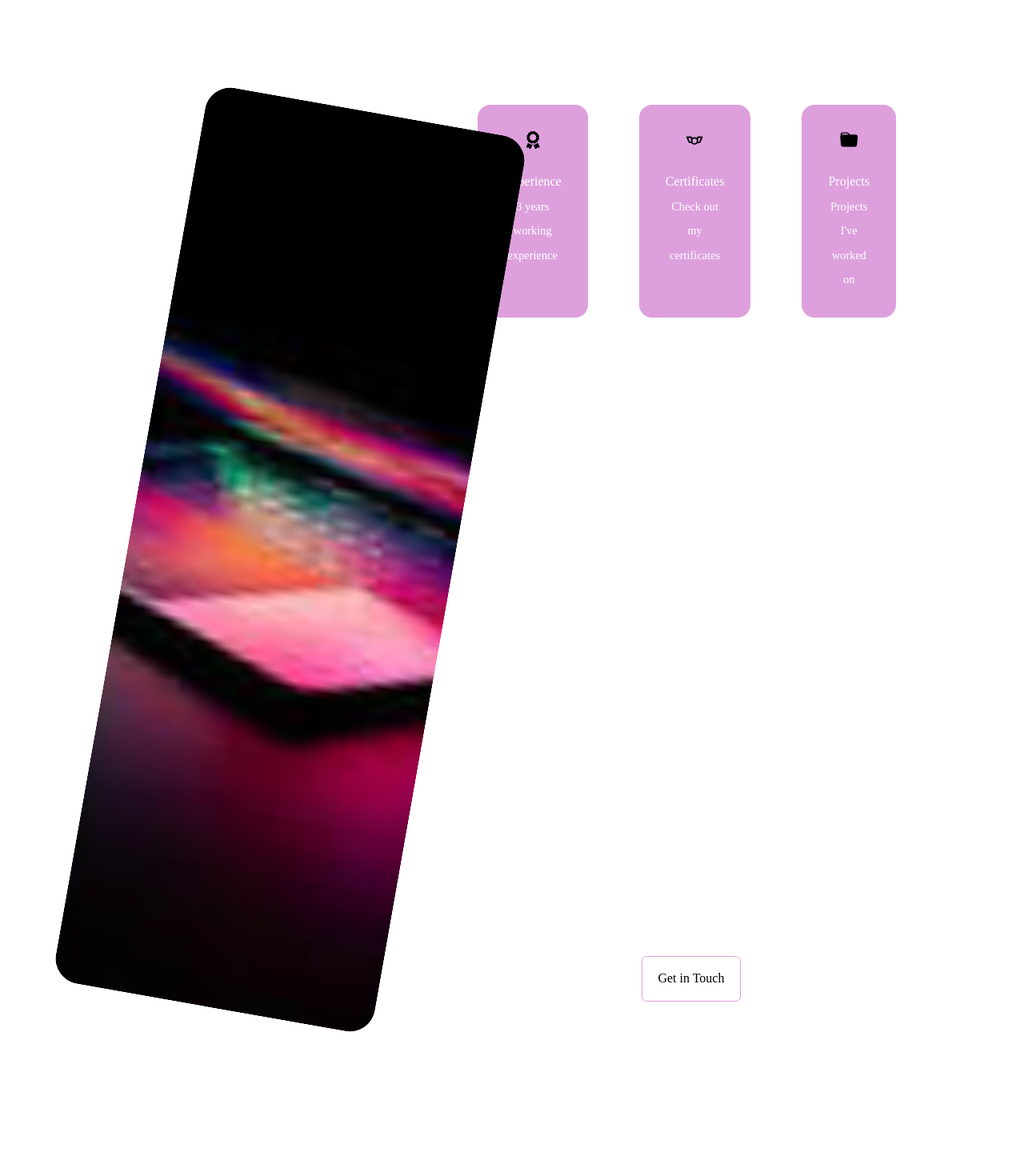
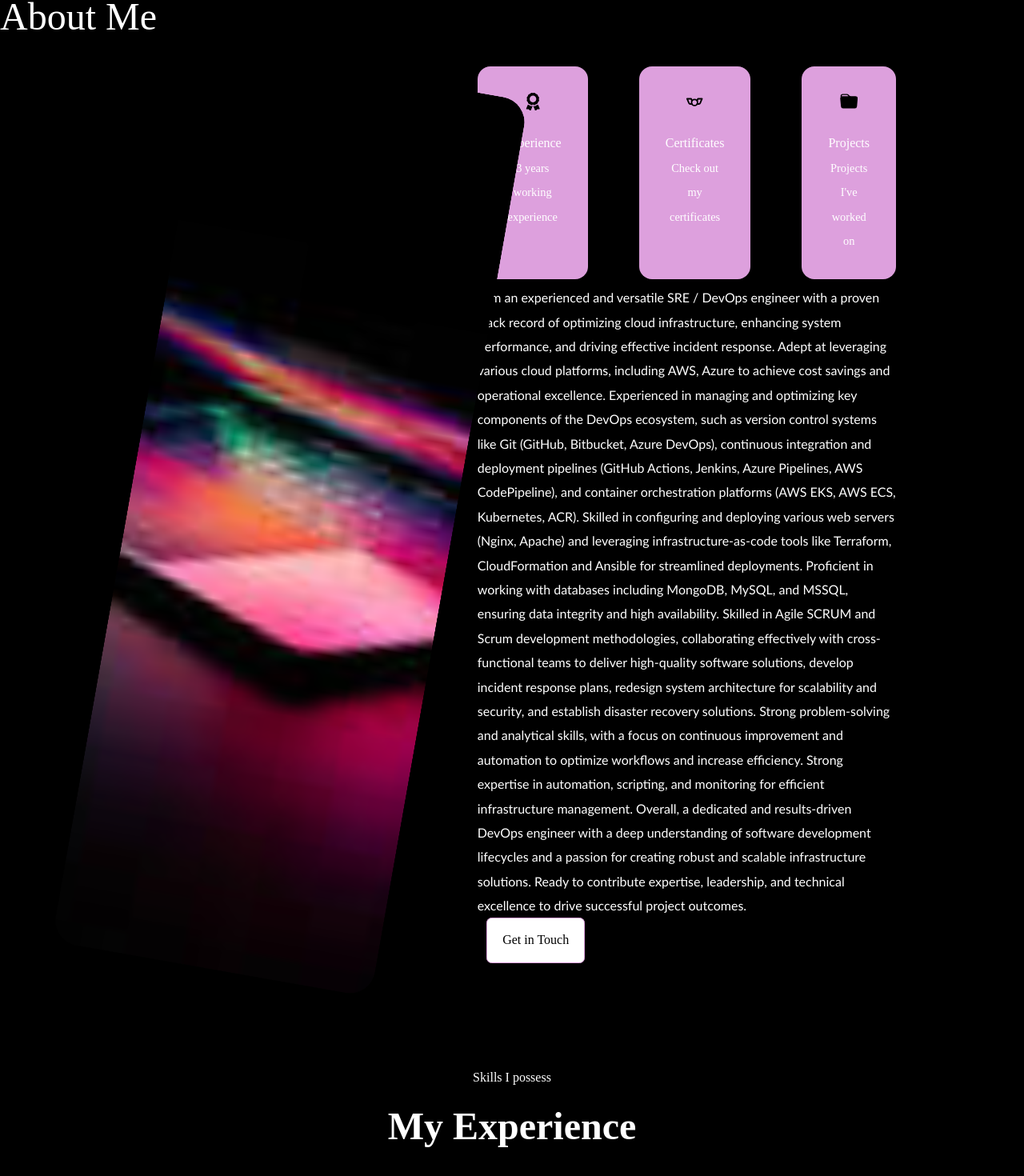
Before and after one commit to lizabethwordp/reactportfolio, a React (Create React App) app: page / in a window 1280 px wide. Shown: the part 935-2405 px from the top of the page at 80% size. Built offline with nearby package versions, Linux system fonts and the light colour scheme; a web font is replaced by a local one.

Commit message:
Update index.css

```diff
--- a/src/index.css
+++ b/src/index.css
@@ -1,6 +1,6 @@
 @import url('https://fonts.googleapis.com/css2?family=Edu+NSW+ACT+Foundation&display=swap');
 
-*{
+* {
     margin: 0;
     padding: 0;
     border: 0;
@@ -8,90 +8,87 @@
     box-sizing: border-box;
     list-style: none;
     text-decoration: none;
-    /* background-color: navy; */
+}
 
+:root {
+    --color-primary: plum;
+    --color-white: white;
+    --transition: all 400ms ease;
+    --container-width-lg: 75%;
+    --container-width-md: 86%;
+    --container-width-sm: 90%;
 }
-:root{
-    /* --color-bg: antiquewhite; */
-    --color-bg-variant: var(--color-white);
-    --color-primary: plum;
-    /* rgb(86, 86, 245) */
-    --color-primary-variant: var(--color-white);
-    --color-white: white;
-    --color-light: rgba(255, 255, 255, 0.6);
-    text-align: center;
-    --transition: all 400ms ease;
 
-    --container-width-lg:75%;
-    --container-width-md:86%;
-    --container-width-sm: 90%;
-
-
-}
-html{
+html {
     scroll-behavior: smooth;
 }
-::-webkit-scrollbar{
+
+::-webkit-scrollbar {
     display: none;
 }
-body{
+
+body {
     font-family: 'Edu NSW ACT Foundation', cursive;
-    /* background: var(--color-bg); */
+    background-color: black; /* Set background to black */
     color: var(--color-white);
     line-height: 1.9;
-/*     background-image: url(../src/assets/me1.jpg) */
+    /* Optionally, set a background image */
+    /* background-image: url('../src/assets/me1.jpg'); */
+    /* background-size: cover; */
+    /* background-position: center; */
+    /* background-repeat: no-repeat; */
 }
 
-/* General styles */
-.container{
+.container {
     width: var(--container-width-lg);
     margin: 0 auto;
+}
 
-}
-h1, h2, h3, h4, h5{
+h1, h2, h3, h4, h5 {
     font-weight: 500;
     font-size: 1.3rem;
+}
 
-}
-h1{
+h1 {
     font-size: 3rem;
     color: white;
+}
 
+section {
+    margin-top: 5rem; /* Reduced margin top */
 }
-section{
-    margin-top: 8rem;
 
-}
-section > h2, section > h5{
+section > h2, section > h5 {
     text-align: center;
     color: white;
     font-weight: 400;
-    /* font-family: 'Lucida Sans', 'Lucida Sans Regular', 'Lucida Grande', 'Lucida Sans Unicode', Geneva, Verdana, sans-serif; */
     font-size: 1rem;
 }
-section > h2{
+
+section > h2 {
     color: white;
-    /* rgb(86, 86, 245) */
-    margin-bottom: 3rem;
+    margin-bottom: 2rem; /* Reduced margin bottom */
     font-size: 3rem;
     font-weight: bolder;
+}
 
-}
-.text-light{
+.text-light {
     color: white;
     font-weight: 300;
-    font-family: 'Lucida Sans', 'Lucida Sans Regular', 'Lucida Grande', 'Lucida Sans Unicode', Geneva, Verdana, sans-serif;
+    font-family: 'Lucida Sans', 'Lucida Grande', 'Lucida Sans Unicode', Geneva, Verdana, sans-serif;
     font-size: 1rem;
 }
-a{
+
+a {
     color: plum;
     transition: var(--transition);
+}
 
-}
-a:hover{
+a:hover {
     color: white;
 }
-.btn{
+
+.btn {
     width: max-content;
     display: inline-block;
     color: var(--color-primary);
@@ -102,21 +99,21 @@ a:hover{
     transition: var(--transition);
     font-weight: 400;
 }
-.btn:hover{
+
+.btn:hover {
     background: plum;
     color: black;
     border-color: transparent;
+}
 
-
-}
-.btn-primary{
+.btn-primary {
     background: white;
     color: black;
 }
-img{
+
+img {
     display: block;
     width: 100%;
-
     object-fit: cover;
 }
 
@@ -127,7 +124,7 @@ img{
     }
 
     section {
-        margin-top: 6rem;
+        margin-top: 4rem; /* Adjusted for smaller screens */
     }
 }
 
@@ -137,6 +134,7 @@ img{
     }
 
     section > h2 {
-        margin-top: 2rem;
+        margin-top: 1.5rem; /* Adjusted for smaller screens */
+        margin-bottom: 1.5rem; /* Adjusted for smaller screens */
     }
 }
```
